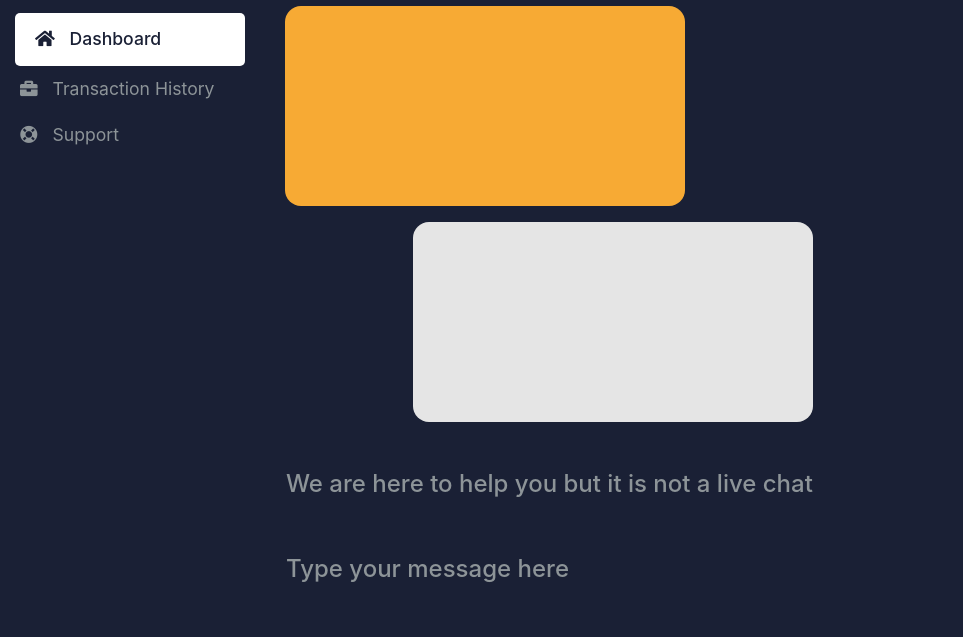
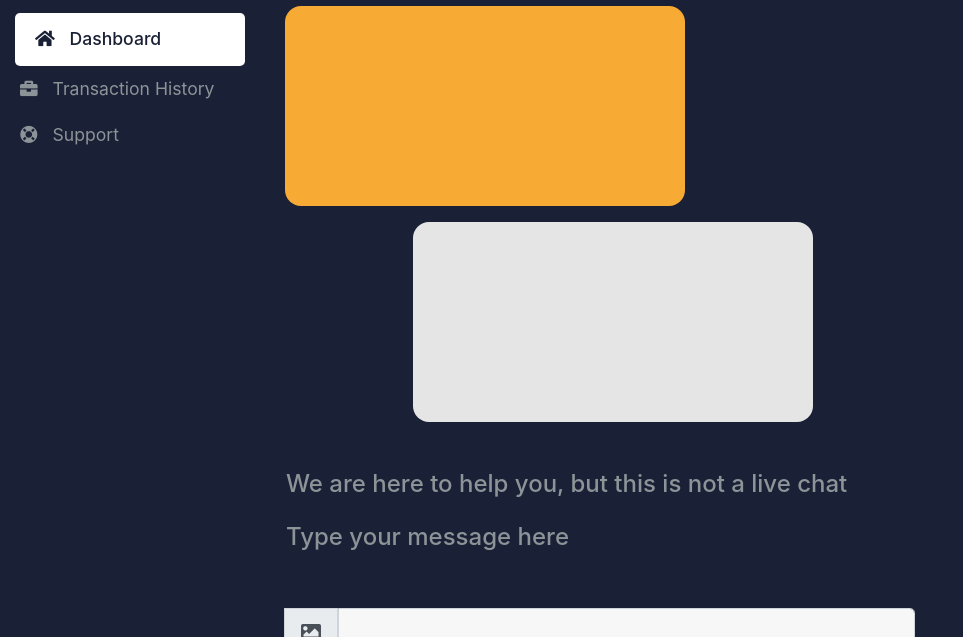
Before and after one commit to DivineChuks/support, a plain HTML site: page index.html in a window 1280 px wide. Shown: the part 86-723 px from the top of the page, without its empty margins (0-963 px from the left). Drawn offline with Linux system fonts and the light colour scheme.

Commit message:
more commit

```diff
--- a/index.html
+++ b/index.html
@@ -62,9 +62,9 @@
             </div>
         </div>
 
-        <div class="row mb-5 message">
+        <div class="row mb-3 message">
             <div class="col-12">
-                <h4 class="ml-3" style="color: #8d9498 ">We are here to help you but it is not a live chat</h4>
+                <h4 class="ml-3" style="color: #8d9498 ">We are here to help you, but this is not a live chat</h4>
             </div>
         </div>
 
```
